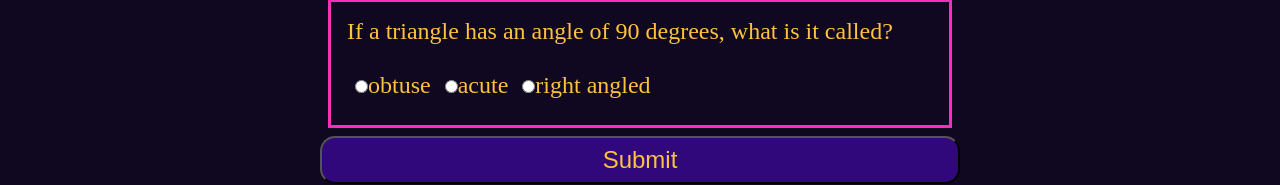
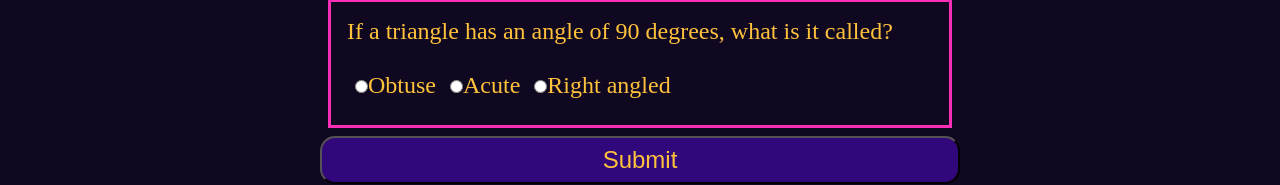
Before and after one commit to indrajitkrish/Fun_With_Triangle, a plain HTML site: page quiz.html in a window 1280 px wide. Shown: the part 336-521 px from the top of the page. Drawn offline with Linux system fonts and the light colour scheme.

Commit message:
chnages on radio text

```diff
--- a/quiz.html
+++ b/quiz.html
@@ -31,9 +31,9 @@
             If a triangle has an angle of 90 degrees, what is it called?
         </p>
         <br>
-        <label><input id="radio" required type="radio" name="options2" value="obtuse°">obtuse</label>
-        <label><input id="radio" required type="radio" name="options2" value="60°">acute</label>
-        <label><input id="radio"required type="radio" name="options2" value="right angled">right angled</label>
+        <label><input id="radio" required type="radio" name="options2" value="obtuse°">Obtuse</label>
+        <label><input id="radio" required type="radio" name="options2" value="60°">Acute</label>
+        <label><input id="radio"required type="radio" name="options2" value="right angled">Right angled</label>
       </div>
     </form>
     <button id="check_btn">Submit</button>
```
